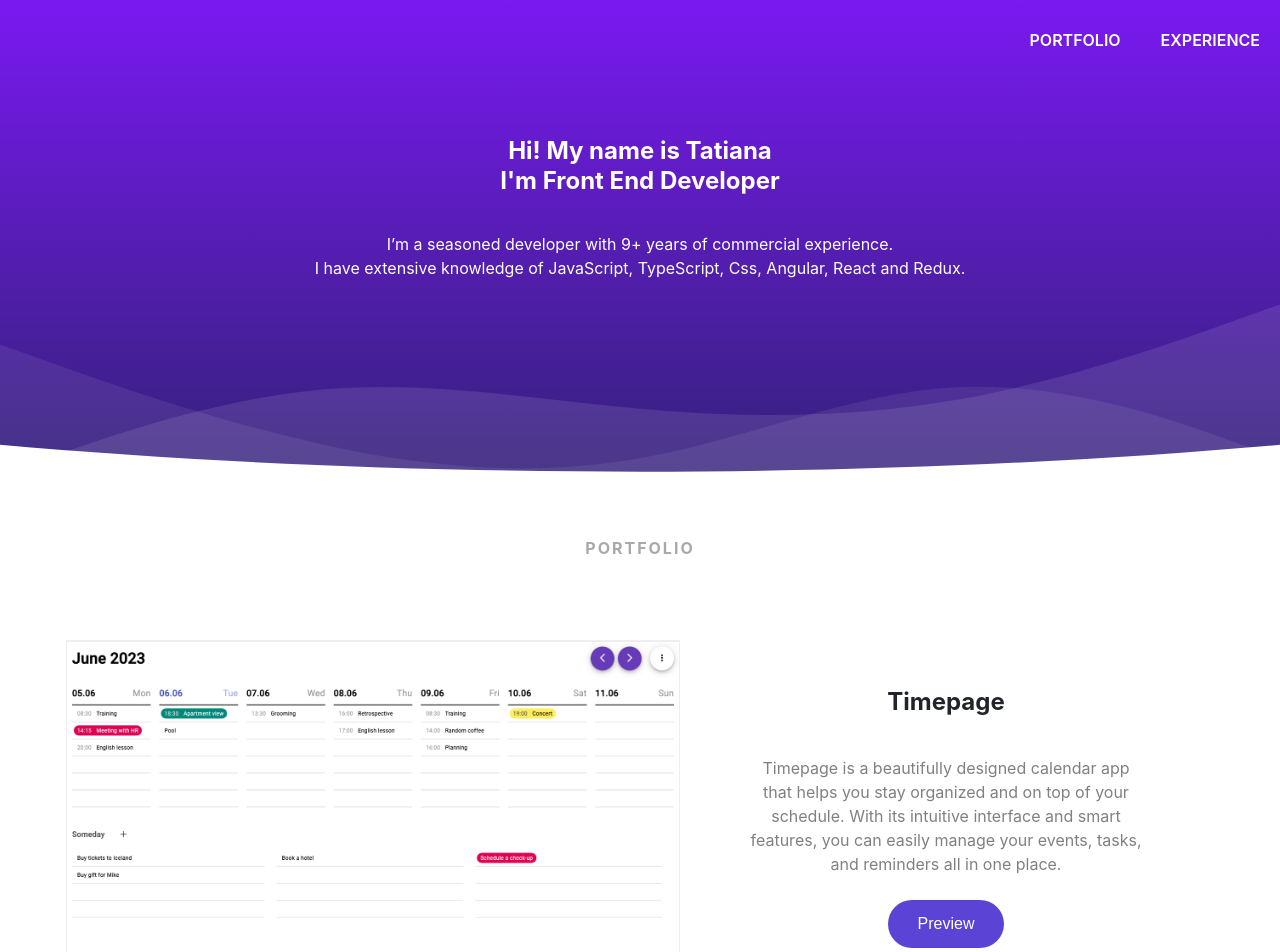
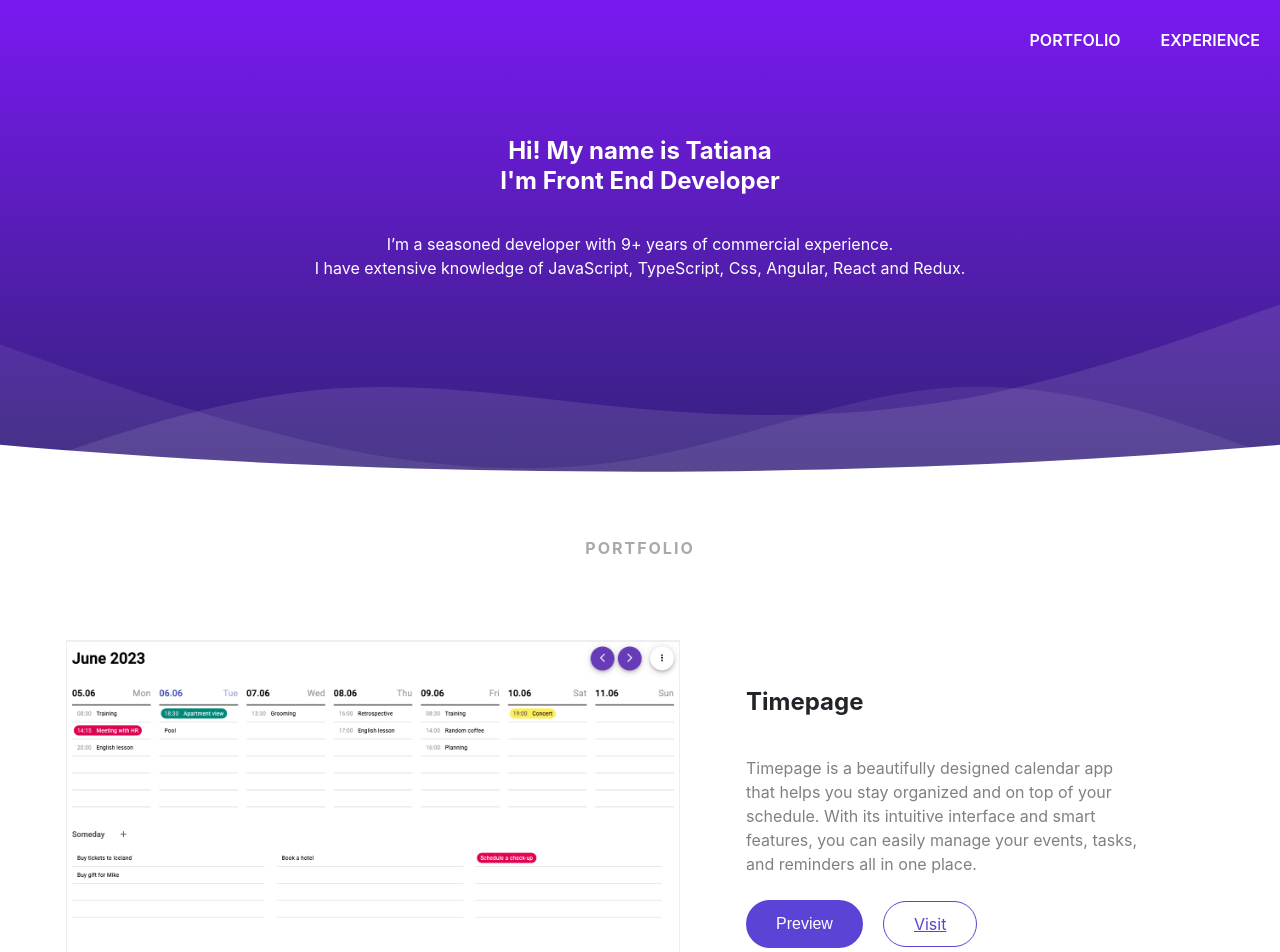
Before and after one commit to tatiana-win/portfolio, a React (Create React App) app: page / in a window 1280 px wide. Shown: the top 952 px of the page. Built offline with nearby package versions, Linux system fonts and the light colour scheme.

Commit message:
Add Visit button

```diff
--- a/src/components/Portfolio/items.ts
+++ b/src/components/Portfolio/items.ts
@@ -5,14 +5,14 @@ export const PORTFOLIO_ITEMS: Item[] = [
         title: 'Timepage',
         description: 'Timepage is a beautifully designed calendar app that helps you stay organized and on top of your schedule. With its intuitive interface and smart features, you can easily manage your events, tasks, and reminders all in one place.',
         img: '/timepage.png',
-        url: '',
+        url: 'http://ec2-3-68-64-181.eu-central-1.compute.amazonaws.com/',
         videoUrl: '/timepage.mp4'
     },
     {
         title: 'Search for tracks, artists and albums using Spotify API',
         description: 'Search for your favorite music, view info about albums and artists',
         img: '/spotify.png',
-        url: '',
+        url: 'https://test-spotify.netlify.app/',
         videoUrl: '/spotify.mp4'
     },
     {
--- a/src/components/PortfolioItem/PortfolioItem.css
+++ b/src/components/PortfolioItem/PortfolioItem.css
@@ -12,7 +12,7 @@
     display: flex;
     flex-direction: column;
     justify-content: center;
-    align-items: center;
+    align-items: flex-start;
     margin: 0 40px;
     padding: 16px 28px;
     width: 400px;
@@ -24,6 +24,7 @@
     line-height: 36px;
     color: var(--text-color);
     margin-bottom: 20px;
+    text-align: start;
 }
 
 .item-description {
@@ -31,6 +32,7 @@
     line-height: 24px;
     color: var(--text-secondary);
     margin-bottom: 24px;
+    text-align: start;
 }
 
 .item-img {
@@ -60,3 +62,23 @@
 .item-button:hover {
     background-color: var(--hover-color);
 }
+
+.item-buttons {
+    display: flex;
+    justify-content: flex-start;
+    align-items: center;
+    width: 100%;
+}
+
+.item-link {
+    margin-left: 20px;
+    background: #fff;
+    color: var(--base-color);
+    border: 1px solid var(--base-color);
+    padding: 12px 30px;
+    border-radius: 30px;
+}
+
+.item-link:hover {
+    background: var(--hover-light-color);
+}
--- a/src/components/PortfolioItem/PortfolioItem.tsx
+++ b/src/components/PortfolioItem/PortfolioItem.tsx
@@ -7,6 +7,7 @@ interface Props extends Item {
 
 export const PortfolioItem = ({ title, description, img, url, openPreview, videoUrl }: Props) => {
     const handleClick = () => openPreview(videoUrl);
+
     return (
         <div className="item">
             <div className="item-container">
@@ -16,9 +17,13 @@ export const PortfolioItem = ({ title, description, img, url, openPreview, video
             <div className="item-content">
                 <h3 className="item-title">{title}</h3>
                 <p className="item-description">{description}</p>
-                <button className="item-button" onClick={handleClick}>Preview</button>
+                <div className="item-buttons">
+                    <button className="item-button" onClick={handleClick}>Preview</button>
+                    {url && <a className="item-link" href={url} target="blank" rel="noreferrer">
+                        Visit
+                    </a>}
+                </div>
             </div>
         </div>
-
     );
 };
--- a/src/index.css
+++ b/src/index.css
@@ -15,6 +15,7 @@ body {
   --text-hover: #ffcb05;
   --text-secondary: gray;
   --slate: #8892b0;
+  --hover-light-color: #eee;
 }
 
 code {
```
